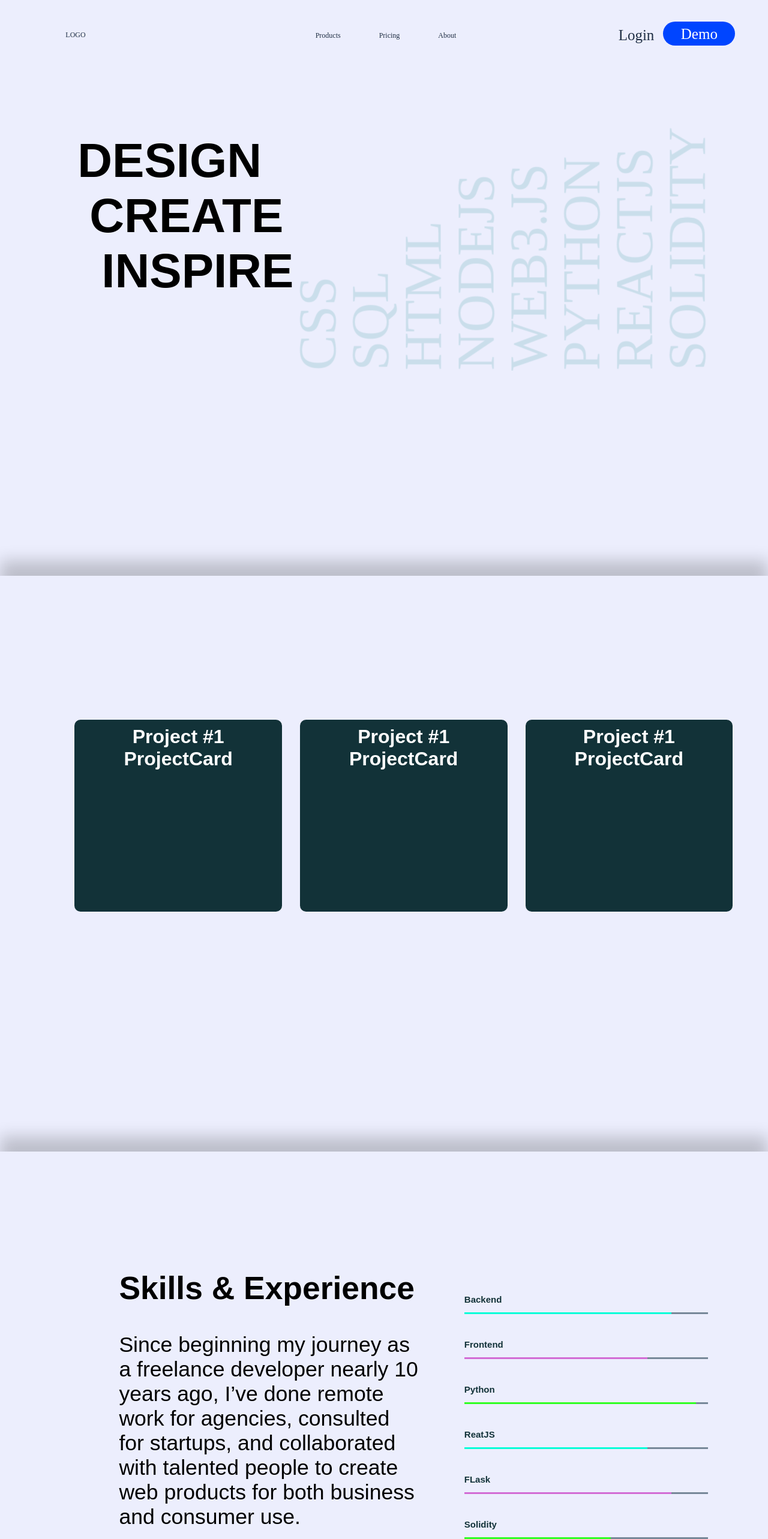
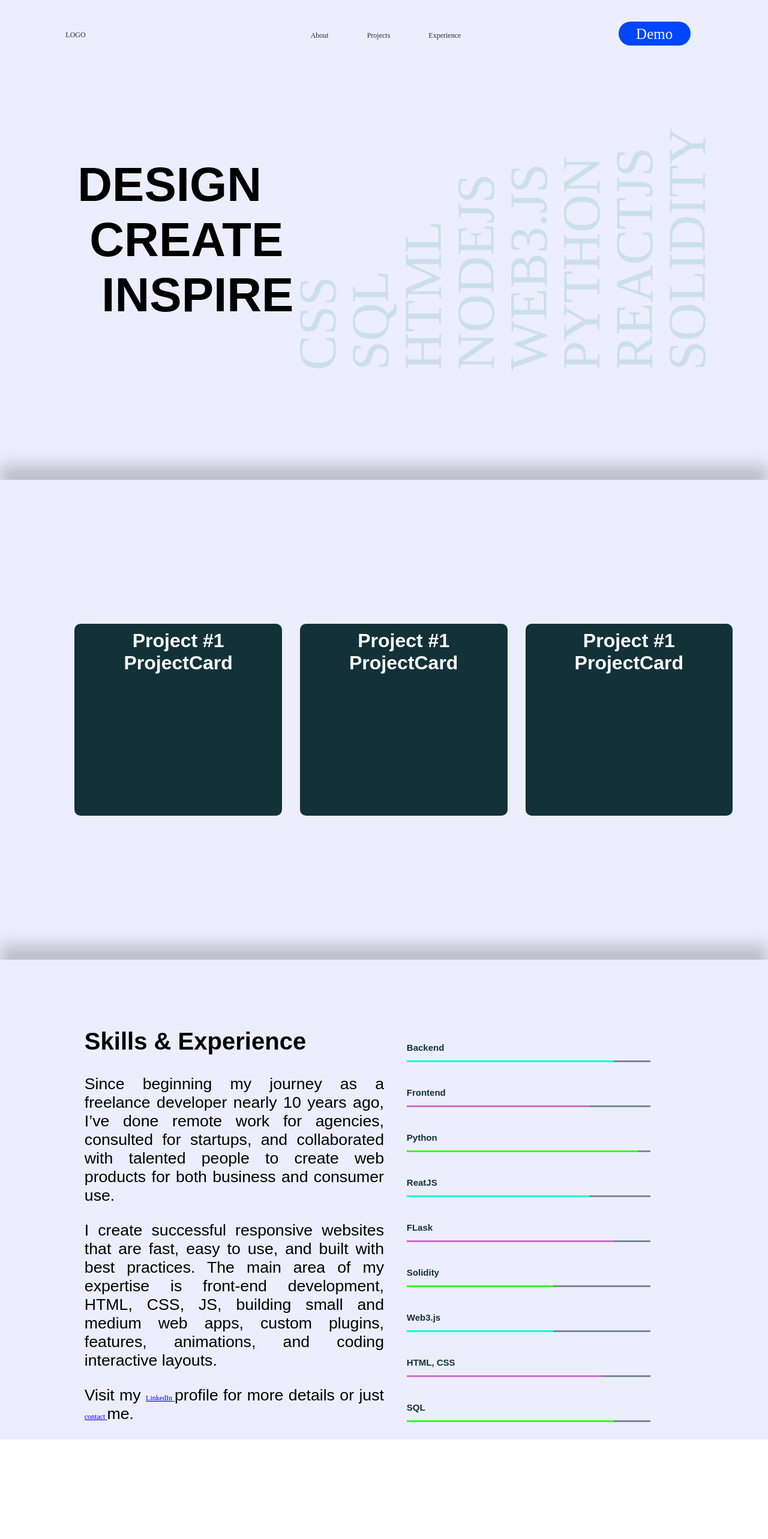
Before and after one commit to tydemeadows/portfolio, a React (Create React App) app: page / in a window 1280 px wide. Shown: the top 2566 px of the page at 60% size. After the commit the page ends 2400 px from the top, so only its background shows below. Built offline with nearby package versions, Linux system fonts and the light colour scheme.

Commit message:
progress on scoll evt control

```diff
--- a/src/components/Content.css
+++ b/src/components/Content.css
@@ -86,7 +86,7 @@ div {
 .hero-new__slide {
     display: block;
     position: relative;
-    height: 120vh;
+    height: 100vh;
     transition: all .1s ease-in-out;
     z-index: 1;
     min-height: 700px;
--- a/src/components/ExpText.jsx
+++ b/src/components/ExpText.jsx
@@ -8,10 +8,8 @@ const ExpText = () => {
             <header>
                 <h2>Skills &amp; Experience</h2>
                 </header>
-
                 <p>Since beginning my journey as a freelance developer nearly 10 years ago, I’ve done remote work for agencies, consulted for startups, and collaborated with talented people to create web products for both business and consumer use.</p>
                 <p>I create successful responsive websites that are fast, easy to use, and built with best practices. The main area of my expertise is front-end development, HTML, CSS, JS, building small and medium web apps, custom plugins, features, animations, and coding interactive layouts.</p>
-                <p>I also have full-stack developer experience with popular open-source CMS like (WordPress, Drupal, Magento, Keystone.js and others) .</p>
                 <p>Visit my <a href="https://www.linkedin.com/in/jacek-jeznach-0a99b640">LinkedIn </a>profile for more details or just <a href="https://jacekjeznach.com/contact">contact </a>me.</p>
 
         </div>
--- a/src/components/Navbar.jsx
+++ b/src/components/Navbar.jsx
@@ -10,22 +10,19 @@ const Navbar = () => {
             </a>
             <ul className="nav-desktop__main">
               <li className="nav-desktop__main__item">
-                     <a className="nav-desktop__main__item__trigger" ><span>Products</span>
+                   <a className="nav-desktop__main__item__trigger" ><span>About</span>
                     </a>
                  </li>
               <li className="nav-desktop__main__item">
-                   <a className="nav-desktop__main__item__trigger" ><span>Pricing</span>
+                 <a className="nav-desktop__main__item__trigger" ><span>Projects</span>
                   </a>
                </li>
               <li className="nav-desktop__main__item">
-                   <a className="nav-desktop__main__item__trigger" ><span>About</span>
+                 <a className="nav-desktop__main__item__trigger" ><span>Experience</span>
                   </a>
                </li>
             </ul>
             <ul className="nav-desktop__side">
-                  <li>
-                    <a target="_blank" rel="noopener noreferrer" class="blue-hl">Login</a>
-                  </li>
               <li>
                 <a class="cta blue">
                 <span>Demo</span>
--- a/src/components/Slide.css
+++ b/src/components/Slide.css
@@ -11,7 +11,7 @@
 }
 
 #s-0-h {
-  margin-bottom: 10vh;
+  margin-bottom: 0;
 }
 
 #s-0-vert-text {
@@ -75,7 +75,9 @@ section {
   font-size: 4ch;
   border-radius: 35px;
 }
-
+p{
+  text-align: justify;
+}
 section:nth-child(even) {
   background-color: #123238;
   color: white;
@@ -83,11 +85,14 @@ section:nth-child(even) {
 .text-zone {
   position: relative;
   display: inline-block;
-  left: 2%;
+  left: 0;
   width: 40%;
-  top: 5%;
+  top: 0;
+  margin-top: -5%;
+  margin-left: -5%;
   height: 90%;
   max-height: 600px;
+  font-size: 0.75em;
   padding-left: 1%;
   padding-top: 1%;
   padding-bottom: 5%;
@@ -97,9 +102,7 @@ section:nth-child(even) {
 .skills-details {
   position: relative;
   display: inline-block;
-  left: 5%;
   width: 35%;
-  top: 12.5%;
   height: 90%;
   max-height: 600px;
   padding-left: 1%;
--- a/src/components/Slide_2.jsx
+++ b/src/components/Slide_2.jsx
@@ -18,10 +18,24 @@ const Slide_2 = () => {
     const sel = document.querySelector('.scrolling-wrapper')
     console.log(sel)
     // const handleScroll = event => {
-    // console.log('window.scrollY', window.scrollY)};
+    //   console.log('window.scrollY', window.scrollY)
+    // };
     se.addEventListener("wheel", (evt) => {
-        evt.preventDefault();
+      console.log(se)
+      console.log(evt.deltaY);
+      evt.preventDefault();
+      if (evt.deltaY < 0 && se.scrollLeft === 0){
+        console.log('in y')
+        window.scrollTo({
+            top: 0,
+            behavior: "smooth",
+        });
+        // se.scrollY += evt.deltaY;
+      }
+      else{
+        console.log('in left')
         se.scrollLeft += evt.deltaY;
+      }
     });
     // se.addEventListener('scroll', handleScroll);
     // return () => {
```
Lines whose indentation alone changed are shown as unchanged.
